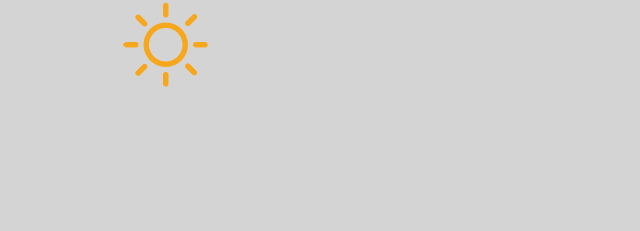
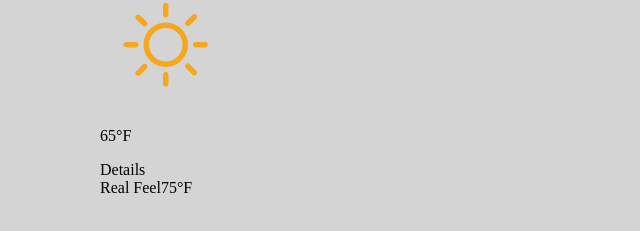
Before and after one commit to TravisBdev/MyWeather-app, a React (Vite) app: page / in a window 1280 px wide. Shown: the part 109-340 px from the top of the page, without its empty margins (0-640 px from the left). Built offline with nearby package versions, Linux system fonts and the light colour scheme.

Commit message:
finished building out the skeleton for the current weather component (Temp-Details-RealFeel)

```diff
--- a/src/components/CurrentWeather.jsx
+++ b/src/components/CurrentWeather.jsx
@@ -4,10 +4,24 @@ export default function CurrentWeather() {
   return (
     <div className="weather">
       <div className="top">
-        <p className="city-name">Los Angeles</p>
-        <p className="weather-description">Foggy</p>
+        <div>
+          <p className="city-name">Los Angeles</p>
+          <p className="weather-description">Foggy</p>
+        </div>
+        <img src="icons/01d.png" alt="weather" className="weather-icon" />
       </div>
-      <img src="icons/01d.png" alt="weather" className="weather-icon" />
+      <div className="bottom">
+        <p className="temp">65°F</p>
+        <div className="details">
+          <div className="param-row">
+            <span className="param-label">Details</span>
+          </div>
+          <div className="param-row">
+            <span className="param-label">Real Feel</span>
+            <span className="param-value">75°F</span>
+          </div>
+        </div>
+      </div>
     </div>
   );
 }
```
